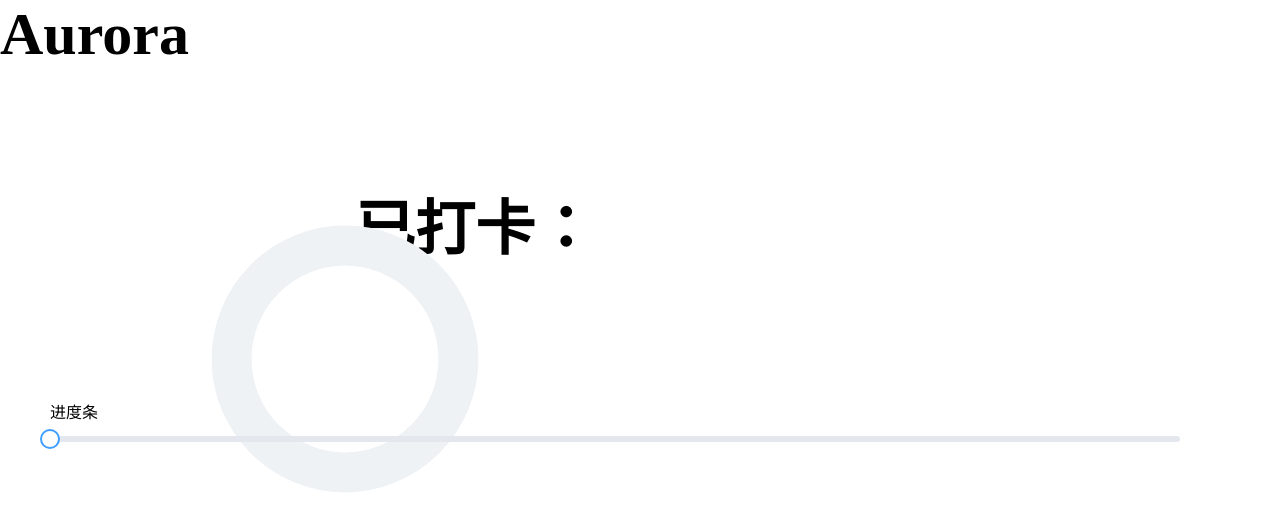
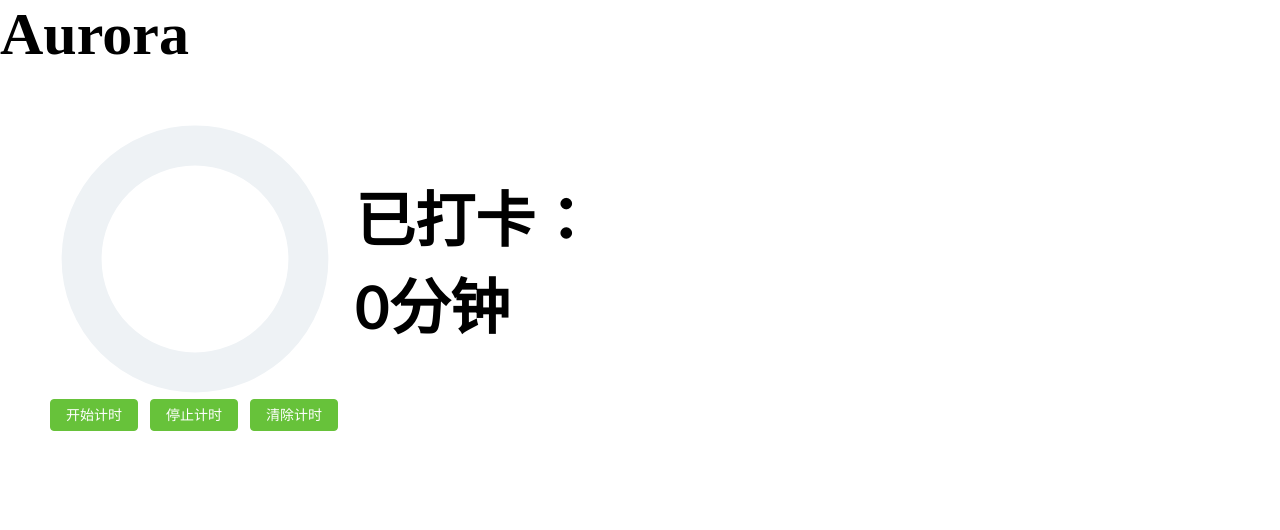
Before and after one commit to AuroraStudio-SGU/AuroraTimer_Next, a Vue app: page /#/ in a window 1280 px wide. Shown: the top 530 px of the page. Built offline with nearby package versions, Linux system fonts and the light colour scheme.

Commit message:
Update TimerProgress.vue
1.修复合并后样式冲突的问题
2.修改按钮

```diff
--- a/src/renderer/src/Page/TimerProgress.vue
+++ b/src/renderer/src/Page/TimerProgress.vue
@@ -78,14 +78,15 @@
       </div>
       <div class="container">
         <div class="time">已打卡：</div>
-        <div class="time">{{percent}}</div>
+        <div class="time">{{ timerStore.getTimeStr }}</div>
       </div>
 
     </div>
     <div class="slider">
         <div>
-          <span class="demonstration">进度条</span>
-          <el-slider :min="0" :max="300" :step="0.01" v-model="percent" style="width: 100%"/>
+          <el-button type="success" @click="SwitchTimer(true)">开始计时</el-button>
+          <el-button type="success" @click="SwitchTimer(false)">停止计时</el-button>
+          <el-button type="success" @click="clearTimer">清除计时</el-button>
         </div>
       </div>
     </div>
@@ -149,8 +150,6 @@ const progress = () => {
 .progress {
   margin-left: 5px;
   position: relative;
-  left: 150px;
-  top: 100px;
 }
 
 .percentage-label {
@@ -162,7 +161,6 @@ const progress = () => {
 .little {
   width: 280px;
   height: 280px;
-
   display: flex;
   justify-content: center;
   align-items: center;
@@ -172,7 +170,6 @@ const progress = () => {
 .medium {
   width: 280px;
   height: 280px;
-
   display: flex;
   justify-content: center;
   align-items: center;
@@ -183,12 +180,10 @@ const progress = () => {
 .big {
   width: 280px;
   height: 280px;
-
   display: flex;
   justify-content: center;
   align-items: center;
   flex-direction: column;
-
 }
 
 /*v-bind('percentageStyle.middle.track_color');*/
```
